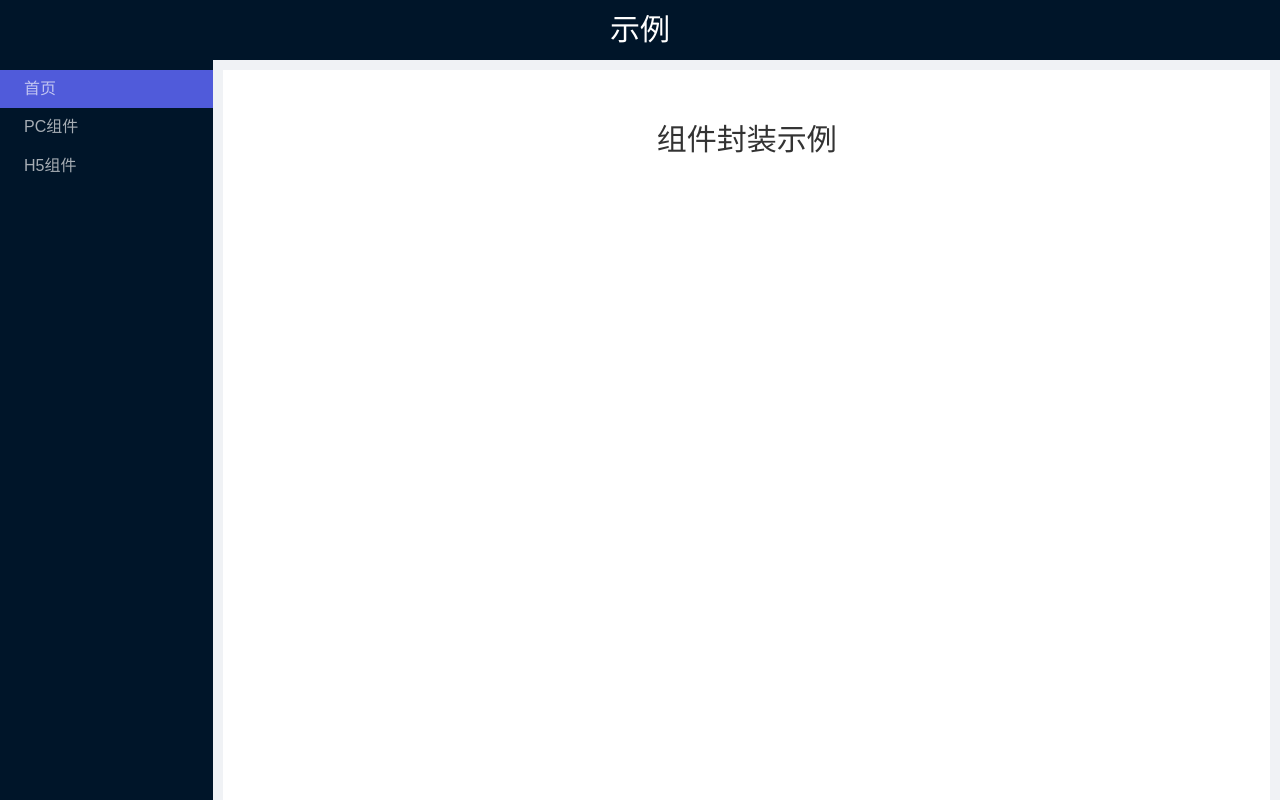
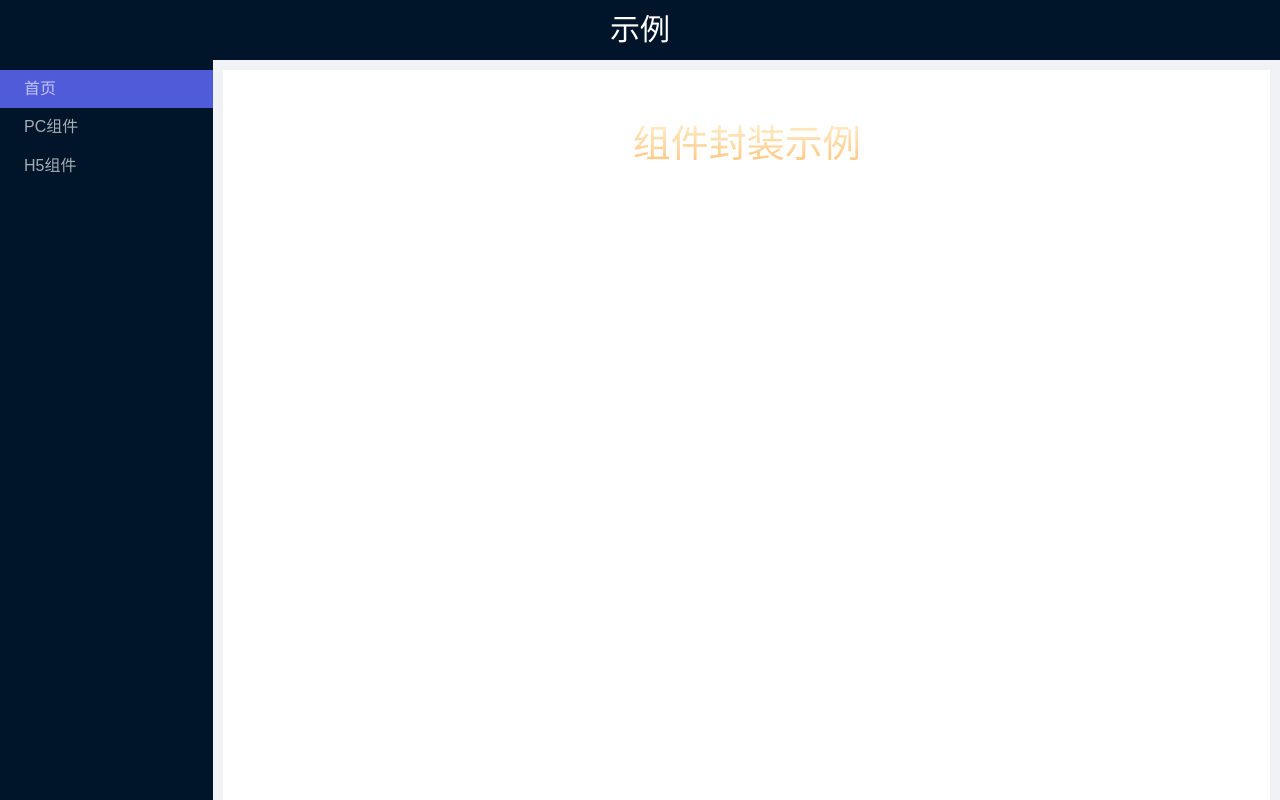
Before and after one commit to howezhong/package, a Vue app: page / in a window 1280 px wide. Built offline with nearby package versions, Linux system fonts and the light colour scheme.

Commit message:
增加IE兼容性测试

```diff
--- a/src/styles/_variable.scss
+++ b/src/styles/_variable.scss
@@ -8,3 +8,7 @@ $sidebar-width: 16.66666667%;
 $btn-color: #fff;
 $btn-primary: #505bda;
 $btn-warning: #b20000;
+
+// 字体渐变色
+$home-font-linear: #ffecc8;
+$home-font-gradient: #ffc37a;
--- a/src/styles/common.scss
+++ b/src/styles/common.scss
@@ -7,3 +7,14 @@
   display: block;
   box-sizing: border-box;
 }
+.mi-title {
+  font-size: 38px;
+  font-weight: 400;
+  background: linear-gradient(
+    180deg,
+    $home-font-linear 0%,
+    $home-font-gradient 100%
+  );
+  background-clip: text;
+  -webkit-text-fill-color: transparent;
+}
--- a/src/views/home/Home.vue
+++ b/src/views/home/Home.vue
@@ -1,6 +1,6 @@
 <template>
   <div class="home-container clearfix">
-    组件封装示例
+    <p class="mi-title">组件封装示例</p>
   </div>
 </template>
 
```
Also changed, not shown: .browserslistrc, 1 other file (tests, documents, lock files or other folders).
